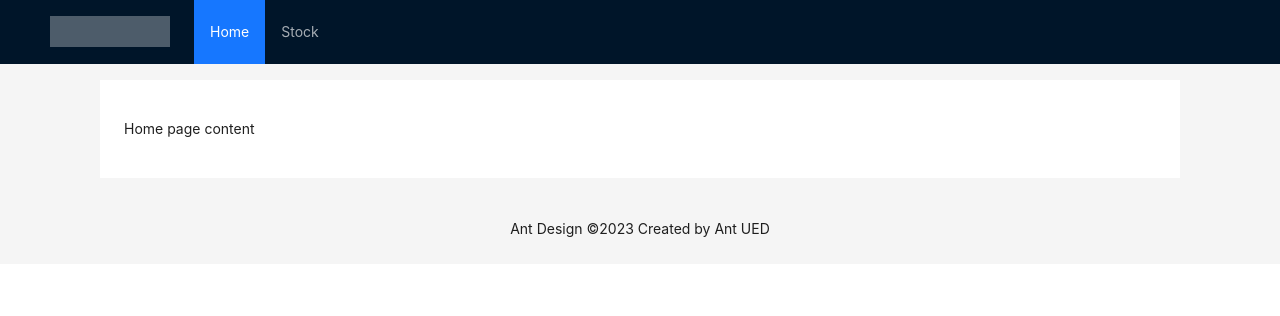
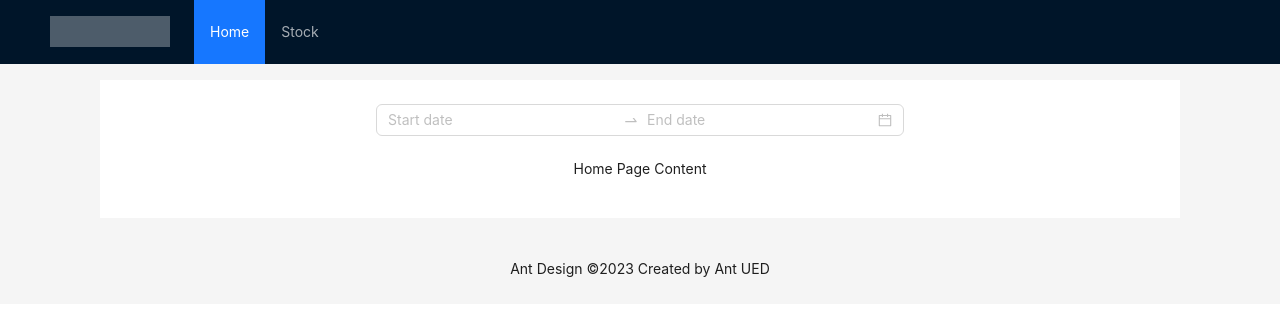
Before and after one commit to Kirill5k/fs2-ebay-app, a React (Create React App) app in the folder frontend/: page / in a window 1280 px wide. Shown: the top 316 px of the page. Built offline with nearby package versions, Linux system fonts and the light colour scheme.

Commit message:
Add datepicker to the front page

```diff
--- a/frontend/src/common/components/Container.js
+++ b/frontend/src/common/components/Container.js
@@ -1,8 +1,16 @@
 import {Space} from "antd";
 import React from "react";
 
-const Container = ({children}) => (
-    <Space style={{height: '100%', display: 'flex', justifyContent: 'center', alignItems: 'center', textTransform: 'capitalize'}}>
+const Container = ({children, style, column}) => (
+    <Space style={{
+        height: '100%',
+        display: 'flex',
+        justifyContent: 'center',
+        alignItems: 'center',
+        textTransform: 'capitalize',
+        flexDirection: column ? 'column' : 'row',
+        ...style
+    }}>
       {children}
     </Space>
 )
--- a/frontend/src/home/index.js
+++ b/frontend/src/home/index.js
@@ -1,10 +1,18 @@
-import React from "react"
+import React from 'react'
+import {DatePicker} from 'antd'
+import Container from '../common/components/Container'
 
 const Home = ({backgroundColor}) => {
   return (
-      <div style={{padding: '24px 24px', background: backgroundColor}}>
+      <Container
+          column
+          style={{
+            padding: '24px 24px',
+            background: backgroundColor,
+          }}>
+        <DatePicker.RangePicker showTime/>
         <p>Home page content</p>
-      </div>
+      </Container>
   )
 }
 
--- a/frontend/src/stock/index.js
+++ b/frontend/src/stock/index.js
@@ -1,4 +1,4 @@
-import {Layout, Spin, Alert, Space} from 'antd'
+import {Layout, Spin, Alert} from 'antd'
 import React, {useEffect} from 'react'
 import {useSelector, useDispatch} from 'react-redux'
 import {getStock, filter} from './slice'
```
